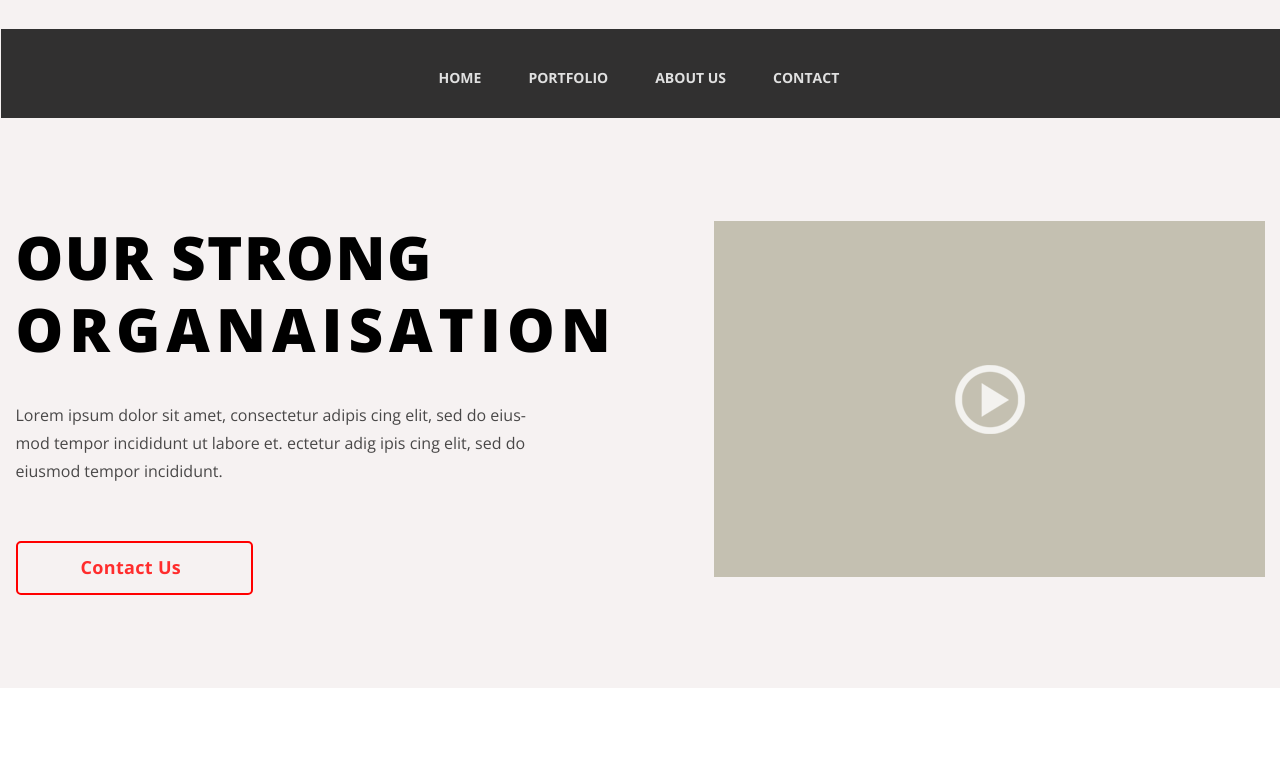
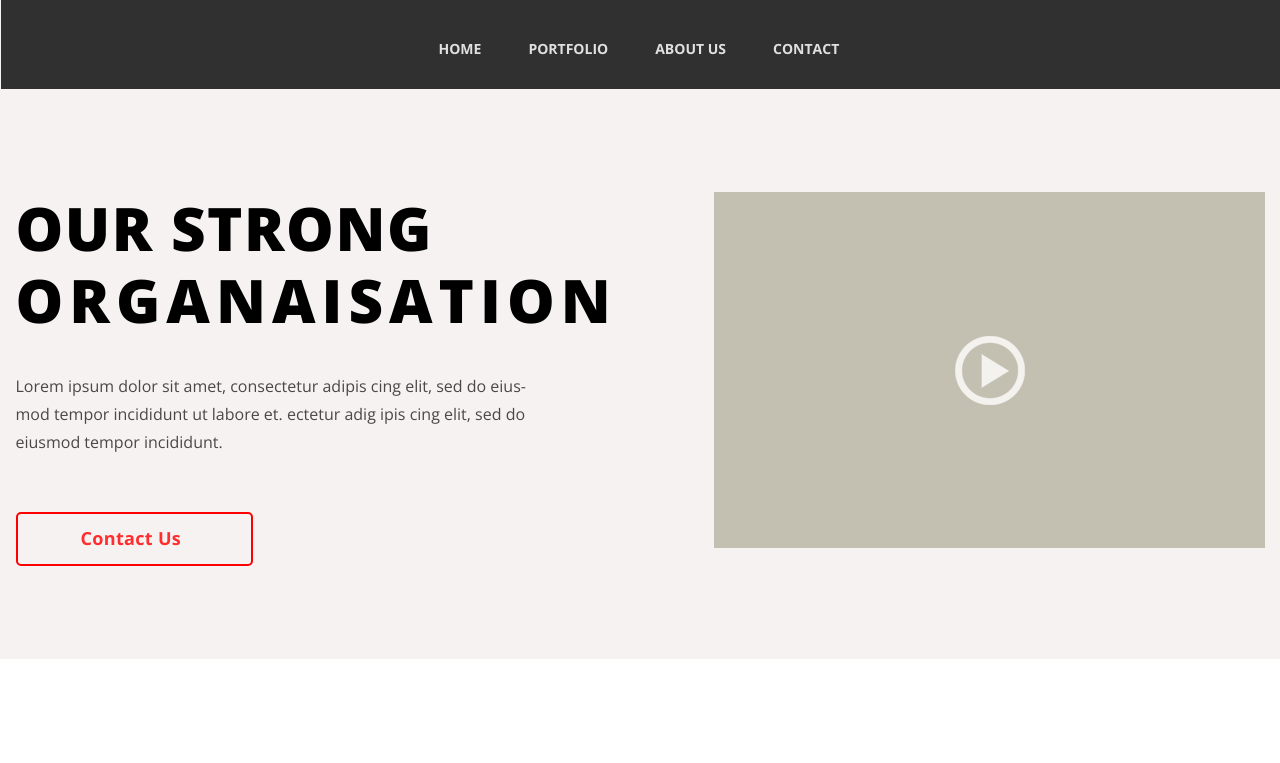
Before and after one commit to airman66/junaed, a plain HTML site: page index.html in a window 1280 px wide. Shown: the top 763 px of the page. Drawn offline with nearby package versions, Linux system fonts and the light colour scheme.

```diff
--- a/scss/style.scss
+++ b/scss/style.scss
@@ -827,6 +827,12 @@ body {
     margin-right: 17px;
 }
 
+@media (max-width: 1295px) {
+    .intro {
+        padding-top: 0;
+    }
+}
+
 @media (max-width: 1286px) {
     .section__content__works__content__lineOfWorks__worksblock__item {
         height: fit-content;
```
Also changed, not shown: css/style.css, 1 other file.
